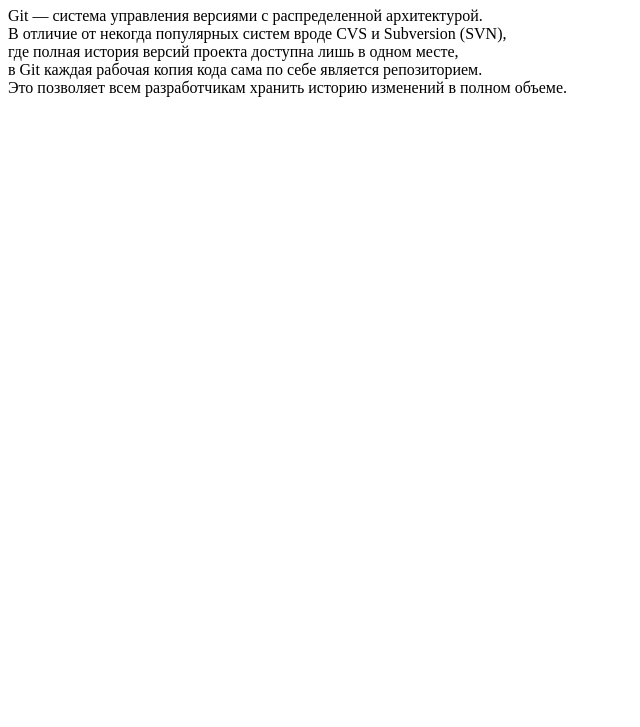
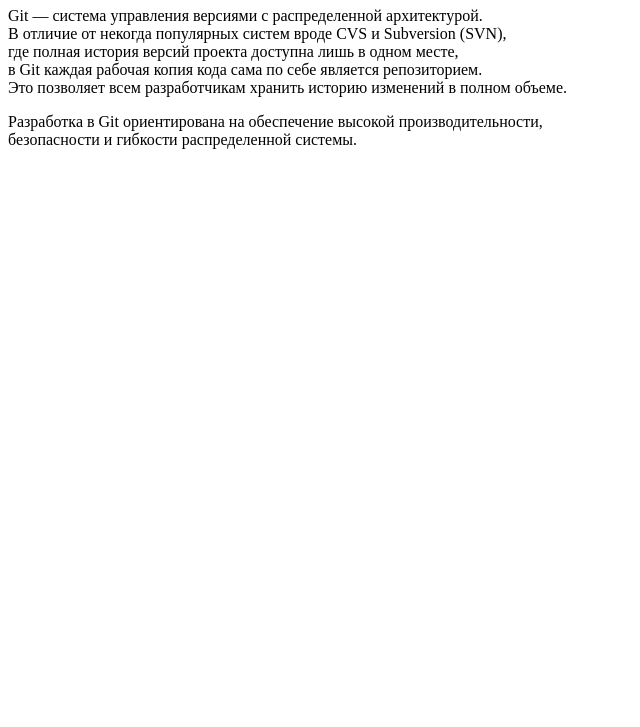
Before and after one commit to 0laSonova/git_homework, a plain HTML site: page index.html in a window 1280 px wide. Shown: the part 73-800 px from the top of the page, without its empty margins (0-640 px from the left). Drawn offline with Linux system fonts and the light colour scheme.

Commit message:
add p, add content p

```diff
--- a/index.html
+++ b/index.html
@@ -10,5 +10,9 @@
             где полная история версий проекта доступна лишь в одном месте, <br>
             в Git каждая рабочая копия кода сама по себе является репозиторием. <br>
             Это позволяет всем разработчикам хранить историю изменений в полном объеме.</p>
+        <p>Разработка в Git ориентирована на обеспечение высокой производительности, <br>
+            безопасности и гибкости распределенной системы.
+
+        </p>
     </body>
 </html>
```
